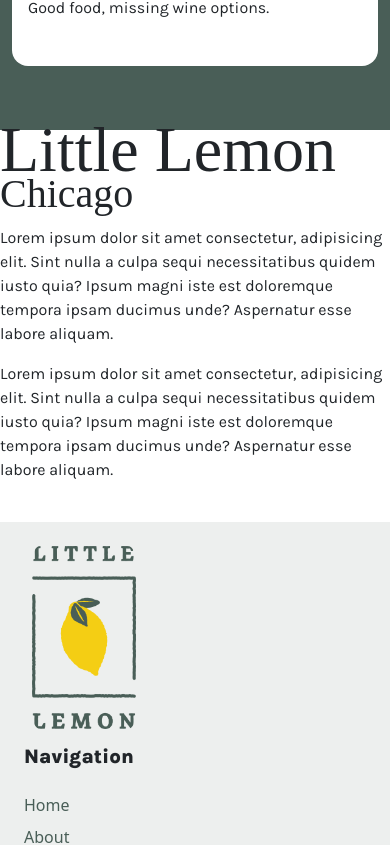
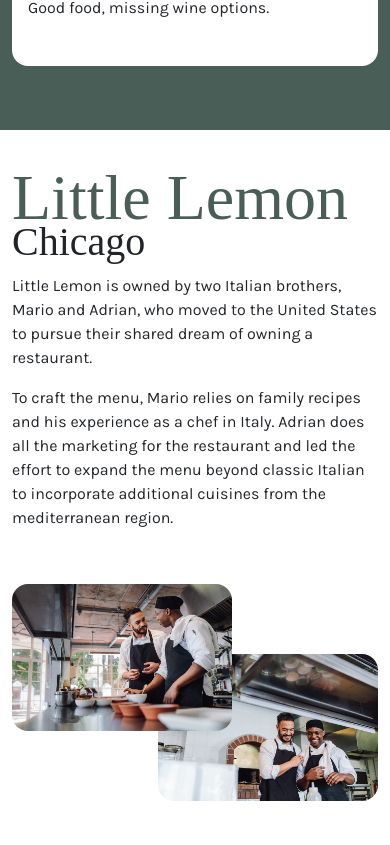
Before and after one commit to camilahurtadoc/little_lemon_app, a React (Vite) app: page / in a window 390 px wide. Shown: the part 3920-4765 px from the top of the page. Built offline with nearby package versions, Linux system fonts and the light colour scheme; a web font is replaced by a local one.

Commit message:
styled about component, responsive, mobile first

```diff
--- /dev/null
+++ b/src/components/About/About.css
@@ -0,0 +1,76 @@
+#about {
+    background-color: #FFFFFF;
+}
+
+#about h2 {
+    color: #495E57;
+}
+
+#about img {
+    max-width: 300px;
+}
+
+#img-col {
+    height: 280px;
+}
+
+#img-box {
+    position: relative;
+}
+
+#img-box .img1 {
+    position: absolute;
+    top: 30px;
+    left: 0;
+    width: 60%;
+}
+#img-box .img2 {
+    position: absolute;
+    top: 100px;
+    left: 40%;
+    width: 60%;
+}
+
+@media screen and (min-width: 768px) and (max-width: 991px) {
+    #img-col {
+    height: auto;
+    }
+
+    #img-box .img1 {
+    top: 100px;
+    width: 85%;
+    }
+
+    #img-box .img2 {
+    top: 200px;
+    width: 85%;
+    }
+}
+
+@media screen and (min-width: 992px) and (max-width: 1399px) {
+    #img-col {
+    height: 300px;
+    }
+
+    #img-box .img1 {
+    top: 70px;
+    }
+
+    #img-box .img2 {
+    top: 140px;
+    }
+}
+
+@media screen and (min-width: 1400px) {
+    #img-col {
+    height: 300px;
+    }
+
+    #img-box .img1 {
+    top: 40px;
+    }
+
+    #img-box .img2 {
+    top: 110px;
+    }
+}
--- a/src/components/About/About.jsx
+++ b/src/components/About/About.jsx
@@ -1,14 +1,30 @@
+import './About.css';
+import Container from 'react-bootstrap/Container';
+import Row from 'react-bootstrap/Row';
+import Col from 'react-bootstrap/Col';
+import pic1 from '../../assets/images/MarioAdrian/MarioAdrian_A.jpg'
+import pic2 from '../../assets/images/MarioAdrian/MarioAdrian_B.jpg'
 
 const About = () => {
   return (
-    <>
-      <h2>Little Lemon</h2>
-      <h3>Chicago</h3>
-      <p>Lorem ipsum dolor sit amet consectetur, adipisicing elit. Sint nulla a culpa sequi necessitatibus quidem iusto quia? Ipsum magni iste est doloremque tempora ipsam ducimus unde? Aspernatur esse labore aliquam.</p>
-      <p>Lorem ipsum dolor sit amet consectetur, adipisicing elit. Sint nulla a culpa sequi necessitatibus quidem iusto quia? Ipsum magni iste est doloremque tempora ipsam ducimus unde? Aspernatur esse labore aliquam.</p>
-      <img src=""/>
-      <img src=""/>
-    </>
+    <Container fluid className='py-5' id='about'>
+      <Row>
+        <Col xs={0} md={2}></Col>
+        <Col md={4} className='mb-2'>
+          <h2>Little Lemon</h2>
+          <h3>Chicago</h3>
+          <p>Little Lemon is owned by two Italian brothers, Mario and Adrian, who moved to the United States to pursue their shared dream of owning a restaurant.</p>
+          <p>To craft the menu, Mario relies on family recipes and his experience as a chef in Italy. Adrian does all the marketing for the restaurant and led the effort to expand the menu beyond classic Italian to incorporate additional cuisines from the mediterranean region.</p>
+        </Col>
+        <Col md={4} id='img-col'>
+        <div id='img-box'>
+          <img src={pic2} className='img2 object-fit-cover'/>
+          <img src={pic1} className='img1 object-fit-cover'/>
+        </div>
+        </Col>
+        <Col xs={0} md={2}></Col>
+      </Row>
+    </Container>
   )
 }
 
```
Also changed, not shown: src/assets/images/MarioAdrian/MarioAdrian_A.jpg (added), src/assets/images/MarioAdrian/MarioAdrian_B.jpg (added).
